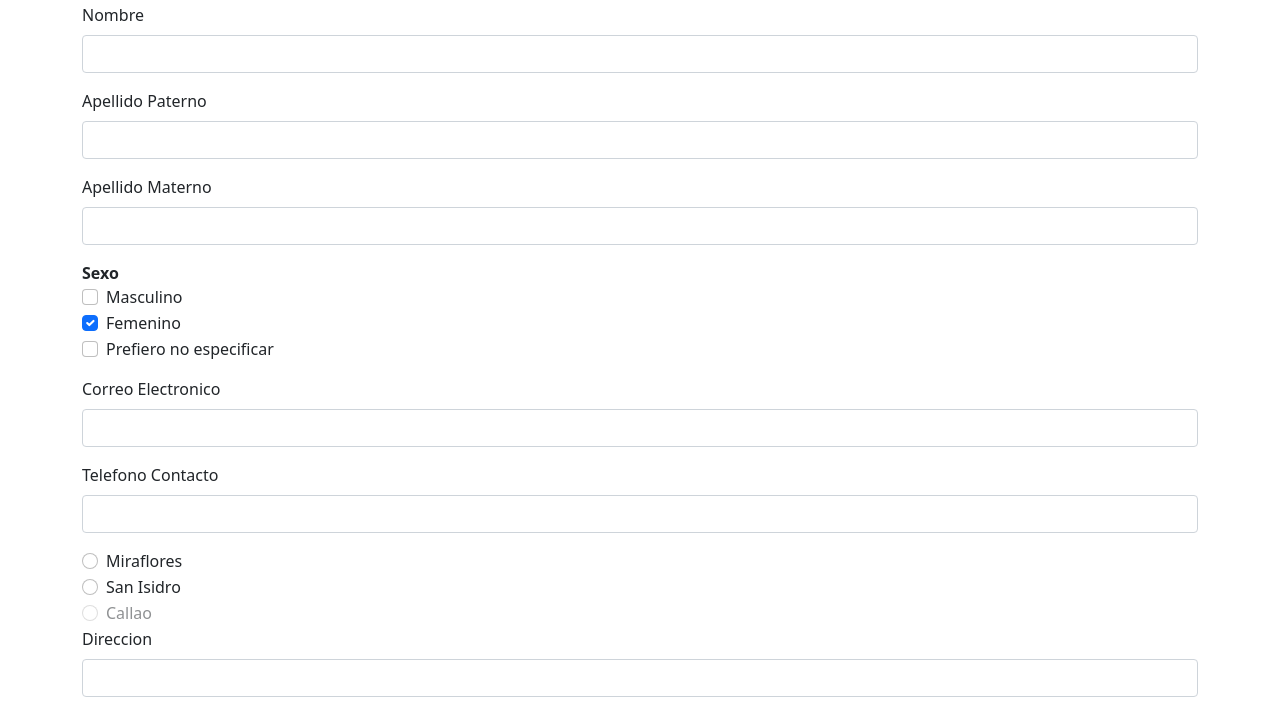
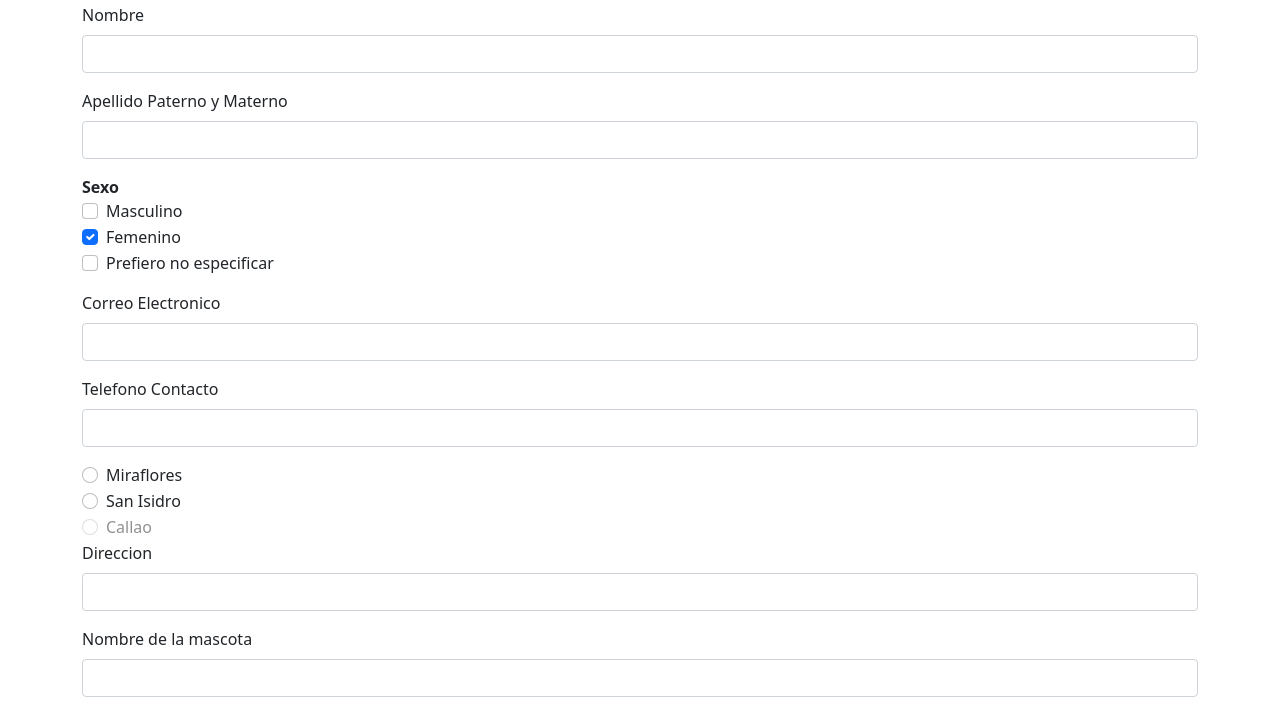
Before and after one commit to DayaneKim/QuispeValderrama-Dayane-PC01, a plain HTML site: page PC1-master/Index.html in a window 1280 px wide. Shown: the part 53-763 px from the top of the page. Drawn offline with nearby package versions, Linux system fonts and the light colour scheme.

Commit message:
Cambio de Apellidos

```diff
--- a/PC1-master/Index.html
+++ b/PC1-master/Index.html
@@ -17,13 +17,10 @@
           <input type="text" class="form-control" id="name" aria-describedby="emailHelp">
         </div>
         <div class="mb-3">
-          <label for="exampleInputPassword1" class="form-label">Apellido Paterno</label>
-          <input type="text" class="form-control" id="exampleInputPassword1">
+          <label for="exampleInputPassword1" class="form-label">Apellido Paterno y Materno</label>
+          <input type="text" class="form-control" id="InputPassword1">
         </div>
-        <div class="mb-3">
-            <label for="exampleInputPassword1" class="form-label">Apellido Materno</label>
-            <input type="text" class="form-control" id="exampleInputPassword1">
-          </div>
+
         <strong>Sexo</strong>
           <div class="form-check">
             <input class="form-check-input" type="checkbox" value="" id="flexCheckDefault">
```
